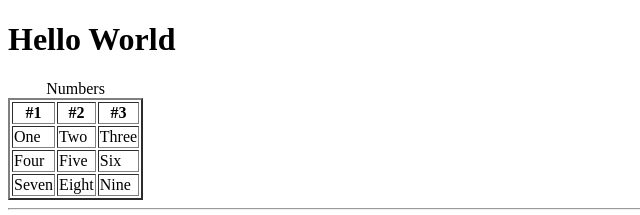
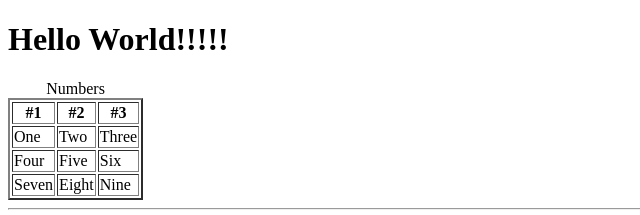
Before and after one commit to AnonDoggo/sample, a plain HTML site: page first.html in a window 1280 px wide. Shown: the top 215 px of the page, 0-640 px from the left. Drawn offline with Linux system fonts and the light colour scheme.

Commit message:
changes made from theia lab environment

```diff
--- a/first.html
+++ b/first.html
@@ -4,7 +4,7 @@
         <meta charset = "UTF-8">
         <title>My First Page</title>
     </head>
-    <body><h1>Hello World</h1>
+    <body><h1>Hello World!!!!!</h1>
 
     <table border="2">
         <caption>Numbers</caption>
```
Also changed, not shown: supported-browsers.txt (added).
